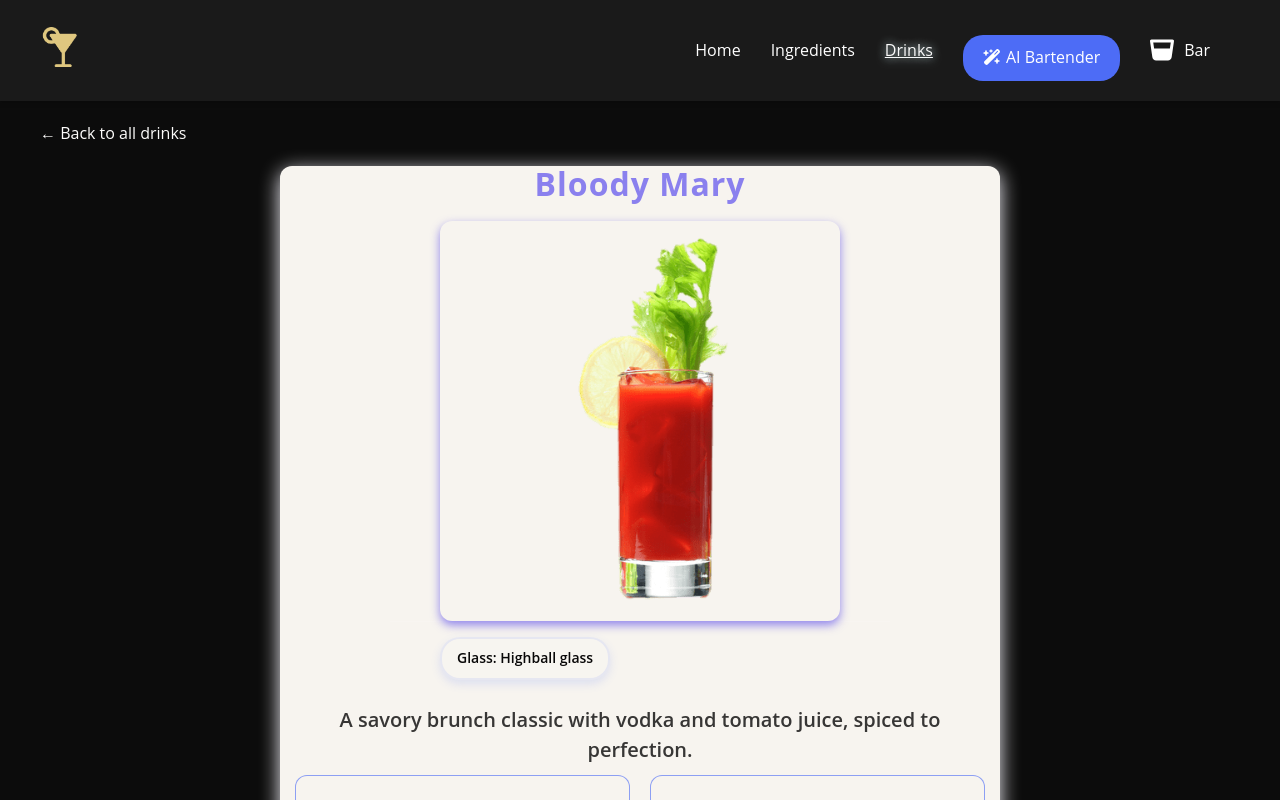
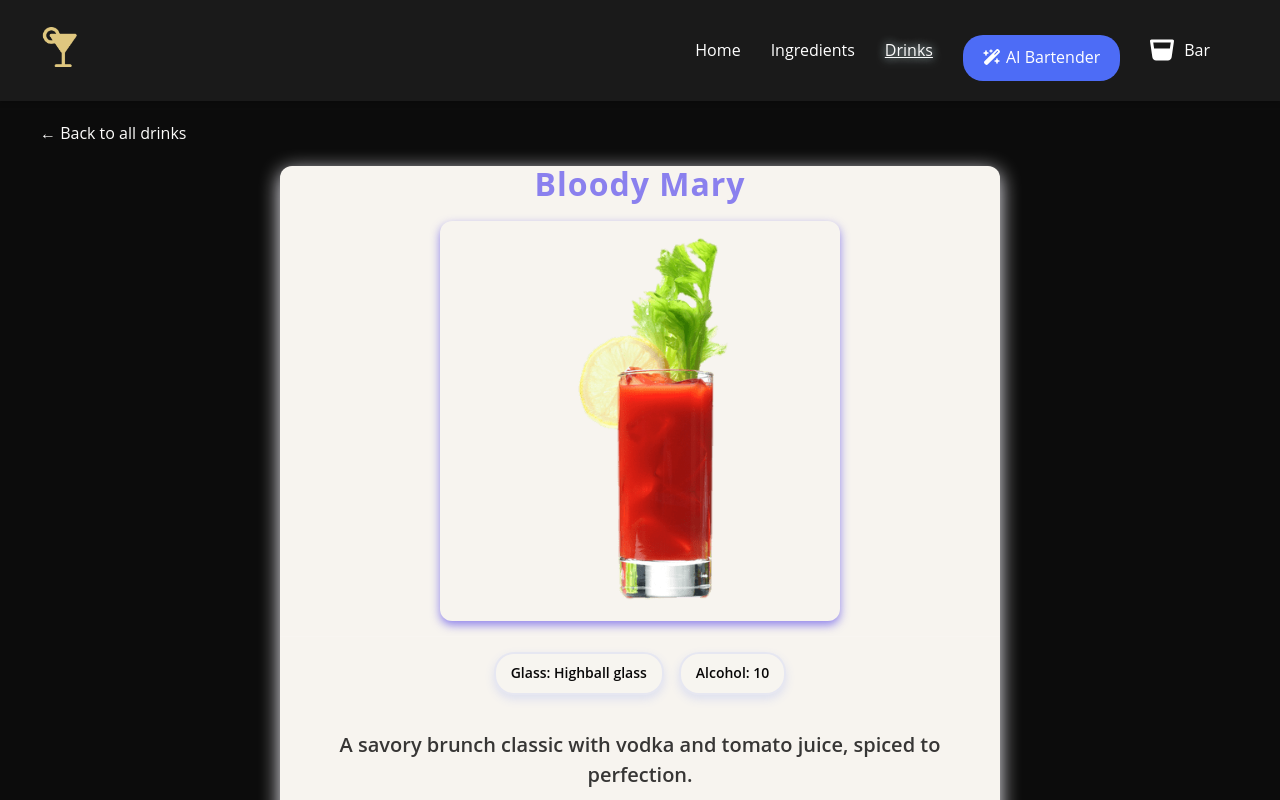
Before and after one commit to katerynaSup/drinq, a React (Vite) app in the folder audio-editor/frontend/: page /drinks/bloody-mary in a window 1280 px wide. Built offline with nearby package versions, Linux system fonts and the light colour scheme.

Commit message:
add alcohol content tab

```diff
--- a/audio-editor/frontend/src/components/DrinkDetailPage.jsx
+++ b/audio-editor/frontend/src/components/DrinkDetailPage.jsx
@@ -98,7 +98,10 @@ const DrinkDetailPage = () => {
                     />
                 </div>
                 <div className="drink-meta">
-                    <span className="glass-type">Glass: {drink.glass}</span>
+                    <div className="meta-pair">
+                        <span className="glass-type">Glass: {drink.glass}</span>
+                        <span className="glass-type">Alcohol: {drink.alcohol_content || 'Medium'}</span>
+                    </div>
 
                     {matchPercentage !== null && (
                         <span className="match-percentage">
--- a/audio-editor/frontend/src/styles/DrinkDetailPage.css
+++ b/audio-editor/frontend/src/styles/DrinkDetailPage.css
@@ -85,15 +85,19 @@
 
 .drink-meta {
     display: flex;
-    flex-wrap: wrap;
-    justify-content: center;
-    margin: -15px auto 5px;
-    padding: 0 50px;
-    max-width: 500px;
+    flex-direction: column;
+    align-items: center;
+    gap: 15px;
+    margin: 15px 0;
 }
 
-.glass-type,
-.match-percentage {
+.meta-pair {
+    display: flex;
+    gap: 15px;
+    justify-content: center;
+}
+
+.glass-type {
     display: inline-block;
     padding: 8px 15px;
     border-radius: 20px;
@@ -101,9 +105,6 @@
     color: var(--text-color);
     font-weight: 600;
     box-shadow: 0 4px 10px rgba(77, 108, 246, 0.15);
-}
-
-.glass-type {
     background-color: rgba(250, 248, 248, 0.1);
     border: 2px solid rgba(77, 108, 246, 0.1);
 }
@@ -111,6 +112,15 @@
 .match-percentage {
     background-color: rgba(77, 108, 246, 0.2);
     border: 2px solid rgba(77, 108, 246, 0.2);
+}
+
+.alcohol-content {
+    background-color: rgba(77, 108, 246, 0.1);
+    padding: 4px 10px;
+    border-radius: 15px;
+    font-size: 14px;
+    color: var(--accent-color);
+    font-weight: 500;
 }
 
 .drink-content {
```
